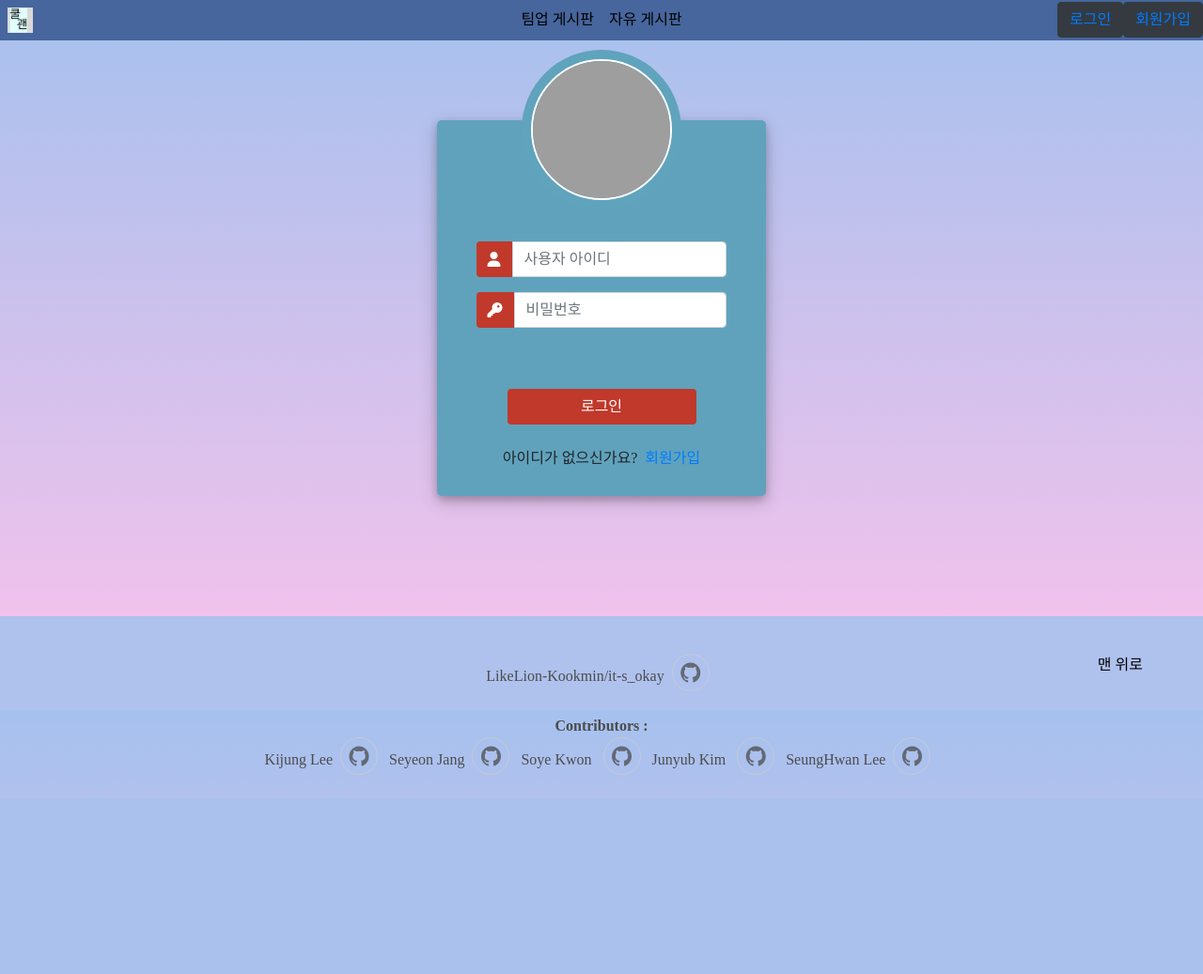
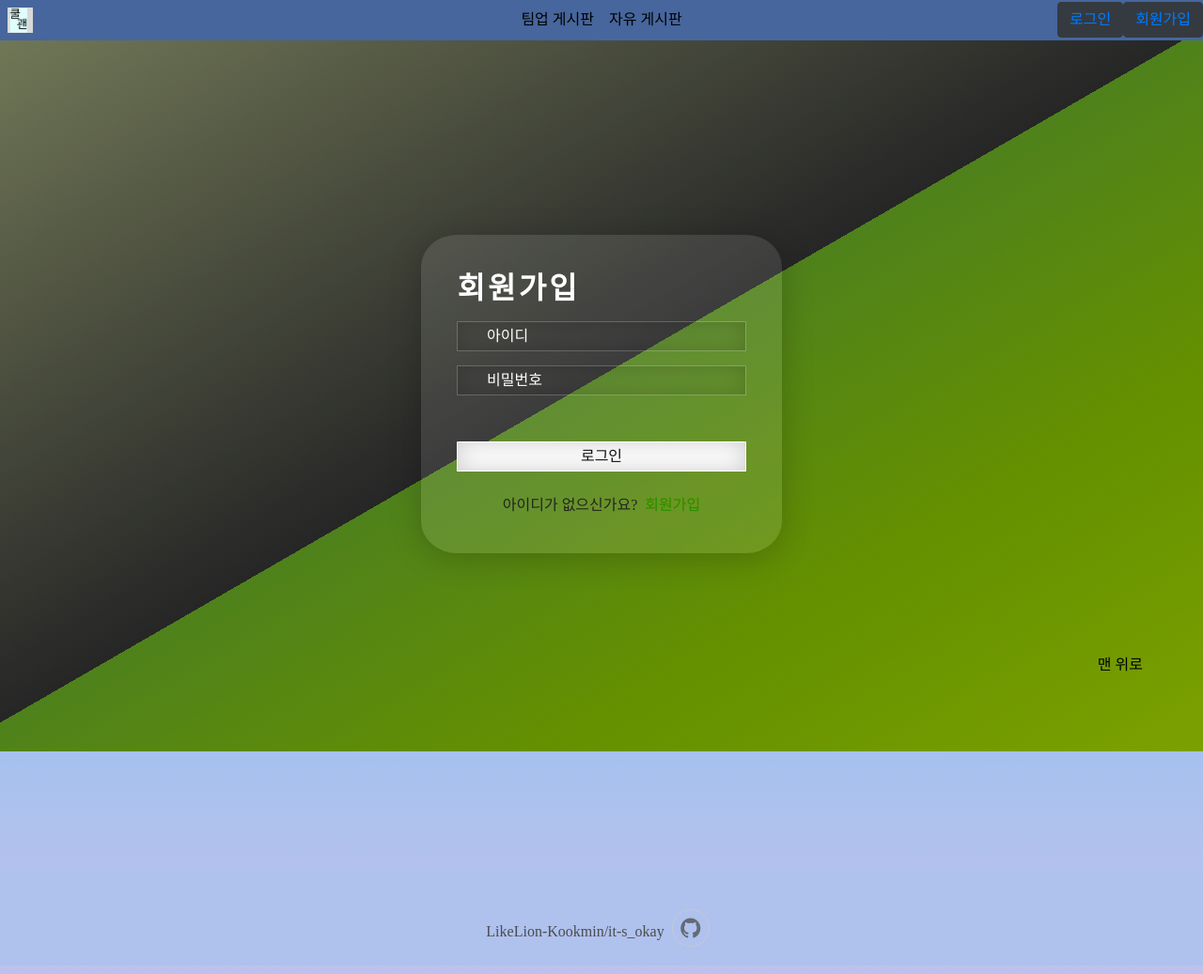
Before and after one commit to likelion-kookmin/It-s_okay, a Django app: template it_s_okay/templates/user/login.html in a window 1280 px wide. Shown: the top 1037 px of the page at 94% size. Before the commit the page ends 825 px from the top, so only its background shows below. Run offline with Django 3.2, Linux system fonts and the light colour scheme; the template is opened without the code that fills it, so the values that code supplies are empty; some libraries are stand-ins or nearby versions; some web fonts are replaced; grey boxes are pictures that could not be loaded.

Commit message:
add : new login, register templates

```diff
--- a/it_s_okay/templates/static/css/base.css
+++ b/it_s_okay/templates/static/css/base.css
@@ -1,5 +1,6 @@
 body{
   margin: 0;
+  padding: 0;
   font-family:'BinggraeSamanco'!important;
   font-weight: normal;
   /* font-style: normal;"Comic Sans MS", "Comic Sans" !important; */
@@ -10,8 +11,8 @@ body{
   font-size: 11px;
   line-height: 1.4;
   font-weight: 500;
-  /* height: 100vh;
-  width: 100vw; */
+  height: 100vh;
+  width: 100vw;
   /* 스크롤 제거 */
   /* overflow-x: hidden;
   overflow-y: hidden; */
@@ -415,6 +416,102 @@ margin-bottom:0;
   vertical-align: top;
 }
 
+/* Login prototype */
+
+.register1{
+  display: flex;
+  padding-top: 10%;
+  justify-content: center;
+  align-items: center;
+  min-height: 100vh;
+  background: linear-gradient(-30deg, #03a9f4 0%, #3a78b7 50%, #262626 50%, #607d8b 100%);
+  filter: hue-rotate(120deg);
+  animation: animate 10s linear infinite;
+}
+
+@keyframes animate{
+  0% {
+    filter: hue-rotate(0deg);
+  }
+  100% {
+    filter: hue-rotate(360deg);
+  }
+}
+
+.box{
+  margin-left: 0%;
+  margin-bottom: 7%;
+  position: relative;
+  padding: 3%;
+  width: 30%;
+  height: 50%;
+  display: flex;
+  justify-content: center;
+  align-items: center;
+  background: rgba(255,255,255,0.1);
+  border-radius: 10%;
+  box-shadow: 0 5px 35px rgba(0,0,0,0.2);
+}
+
+/* .box::after{
+  content: '';
+  position: relative;
+  top: 10%;
+  left: 5px;
+  right: 5px;
+  bottom: 5px;
+  border-radius: 5px;
+  pointer-events: none;
+  background: linear-gradient(to bottom, rgba(255,255,255,0.3) 0%,
+  rgba(255,255,255,0.1) 15%, transparent 50%, transparent 85%,
+  rgba(255,255,255,0.3) 100%,);
+} */
+
+.box .form{
+  position:relative;
+  width:100%;
+}
+
+.box .form h2{
+  color: #fff;
+  font-weight: 600;
+  letter-spacing: 0.1em;
+  margin-bottom: 5%;
+}
+
+.box .form .inputBx{
+  position: relative;
+  width: 100%;
+  margin-bottom: 5%;
+}
+
+.box .form .inputBx input{
+  width: 100%;
+  outline: none;
+  border: 0.1em solid rgba(255,255,255,0.2);
+  background: transparent;
+  padding: 1% 10%;
+  /* padding-left: 35px; */
+  border-radius: 1%;
+  color: #fff;
+  font-size: 1em;
+  font-weight: 300;
+  box-shadow: inset 0 0 25px rgba(0,0,0,0.2);
+}
+
+.box .form p{
+  color: #fff;
+}
+
+.box .form .inputBx input::placeholder{
+  color: #fff;
+}
+
+
+
+
+
+
 /* Media */
 @media (min-width: 992px){
 .search-sec{
--- a/it_s_okay/templates/user/login.html
+++ b/it_s_okay/templates/user/login.html
@@ -1,40 +1,27 @@
 {% extends 'main/base.html' %}
 {% block content %}
 
-<div style="margin-top: 10%;">
-<div class="container h-100">
-    <div class="d-flex justify-content-center h-100">
-        <div class="user_card">
-            <div class="d-flex justify-content-center">
-                <div class="brand_logo_container">
-                    <img src="https://media.vlpt.us/images/sh981013s/post/b89e7635-ad4c-4211-8e81-8cca2c9abb33/image.png" class="brand_logo" alt="Logo">
-
+<section class='register1'>
+    <div class='box'>
+        <div class='form'>
+            <h2>회원가입</h2>
+            <form method="POST" action=".">
+                {% csrf_token %}
+                <div class='inputBx'>
+                    <input type='text' name='username'id='username' placeholder='아이디'>
+                    <i style="position:absolute;top:15px;left:10px;" class="iconify" data-icon="bi:person-fill"></i>
+                </div>
+                <div class='inputBx'>
+                    <input type='password' name='password' id='password' placeholder='비밀번호'>
+                    <i style="position:absolute;top:15px;left:10px;" class="iconify" data-icon="ri:lock-password-fill"></i>
+                </div>
+                <div class="row mt-5">
+                    <div style="color:white;" class="col-12">
+                        {{error}}
                     </div>
                 </div>
-            <div class="d-flex justify-content-center form_container">
-                <form method="POST" action=".">
-                    {% csrf_token %}
-                    <div class="input-group mb-3">
-                        <div class="input-group-append">
-                            <span class="input-group-text"><i class="fas fa-user"></i></span>
-                        </div>
-                        <input type="text" name="username" class="form-control" value="" id="username" placeholder="사용자 아이디">
-                    </div>
-                    <div class="input-group mb-3">
-                        <div class="input-group-append">
-                            <span class="input-group-text"><i class="fas fa-key"></i></span>
-                        </div>
-                        <input type="password" name="password" class="form-control" value="" id="password" placeholder="비밀번호">
-                    </div>
-                    <div class = "row mt-5">
-                        <div class="col-12">
-                            {{ error }}
-                        </div>
-                    </div>
-                        <div class="d-flex justify-content-center mt-3 login_container">
-                    <button type="submit" class="btn login_btn">로그인</button>
-                        </div>
-                </form>
+                <div class='inputBx'>
+                    <input type="submit" style="background-color:white;color:#111;font-weight: 1em;"type='submit' value="로그인">
                 </div>
                 <div class="mt-4">
                     <div class="d-flex justify-content-center links">
@@ -42,13 +29,9 @@
                     </div>
 
                 </div>
-            </div>
-
-
+            </form>
         </div>
     </div>
-</div>
-
-
+</section>
 
 {% endblock %}
```
Also changed, not shown: it_s_okay/templates/user/register.html (+26 -47 lines), it_s_okay/user/views.py (line endings or trailing spaces). Lines whose indentation alone changed are shown as unchanged.
